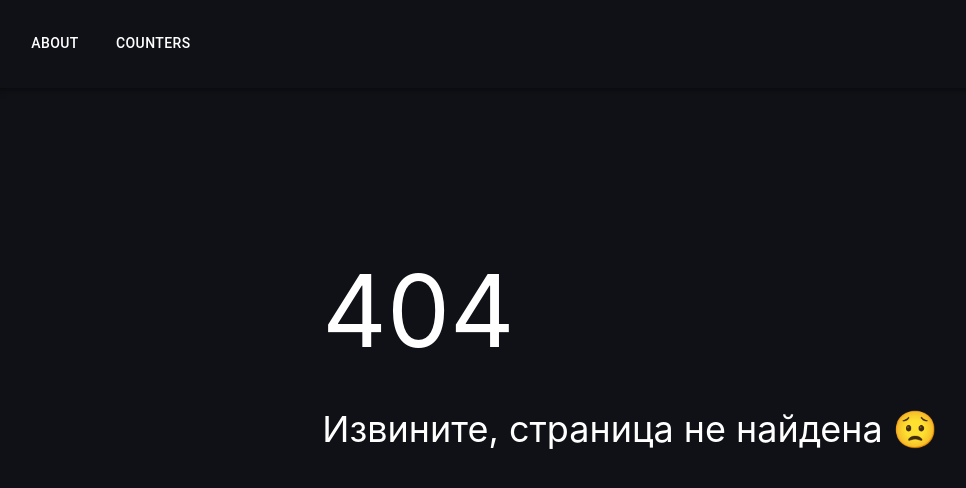
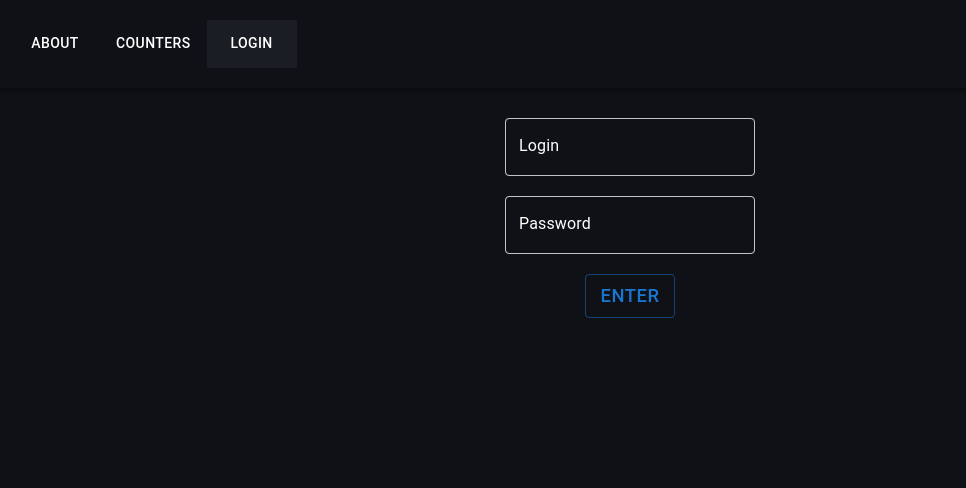
Before and after one commit to Sir-Alexio/Sir-Alexio.github.io, a React (Create React App) app: page /login in a window 1280 px wide. Before the commit this address had no page. Shown: the top 488 px of the page, without its empty margins (10-976 px from the left). Built offline with nearby package versions, Linux system fonts and the light colour scheme.

Commit message:
Task 4 [React] - added login page

```diff
--- a/src/App.js
+++ b/src/App.js
@@ -6,6 +6,7 @@ import Counters from './containers/CounterContainer';
 import About from './views/About/index';
 import Homepage from './views/Home/index';
 import NotFound from './views/NotFound/index';
+import Login from './views/Login/index';
 
 function App() {
   const location = useLocation();
@@ -32,6 +33,15 @@ function App() {
               backgroundColor: location.pathname === '/counters' ? '#1a1d23' : 'transparent',
             }}
           />
+          <Tab
+            label="Login"
+            component={Link}
+            to="/login"
+            style={{
+              color: 'white',
+              backgroundColor: location.pathname === '/login' ? '#1a1d23' : 'transparent',
+            }}
+          />
         </Tabs>
       </AppBar>
 
@@ -39,6 +49,7 @@ function App() {
         <Route path="/" element={<Homepage />} />
         <Route path="/about" element={<About />} />
         <Route path="/counters" element={<Counters />} />
+        <Route path="/login" element={<Login />} />
         <Route path="*" element={<NotFound />} />
       </Routes>
     </>
--- /dev/null
+++ b/src/views/Login/index.tsx
@@ -0,0 +1,40 @@
+import React from "react";
+import TextField from '@mui/material/TextField';
+import Button from '@mui/material/Button'
+import './styles.css'
+
+const Login: React.FC = () => {
+    return (
+        <div style={{ display: 'flex', flexDirection: 'column', alignItems: 'center', color: 'white', padding: '20px' }}>
+          <TextField
+            id="outlined-basic"
+            label="Login"
+            variant="outlined"
+            inputProps={{
+              style: { color: 'white', border: '1px solid white', borderRadius: '4px' }
+            }}
+            InputLabelProps={{
+                style: { color: 'white' }
+              }}
+            placeholder="Enter your login"
+            style={{ margin: '10px' }}
+          />
+          <TextField
+            id="outlined-basic"
+            label="Password"
+            variant="outlined"
+            inputProps={{
+              style: { color: 'white', border: '1px solid white', borderRadius: '4px' }
+            }}
+            InputLabelProps={{
+              style: { color: 'white' }
+            }}
+            placeholder="Enter your password"
+            style={{ margin: '10px' }}
+          />
+          <Button variant="outlined" sx={{ fontSize: '1.15rem' }}style={{ margin: '10px' }} >Enter</Button>
+        </div>
+      );
+  };
+
+export default Login
--- /dev/null
+++ b/src/views/Login/styles.css
@@ -0,0 +1,3 @@
+.outlinedInput {
+    border: 1px solid white !important;
+  }
```
